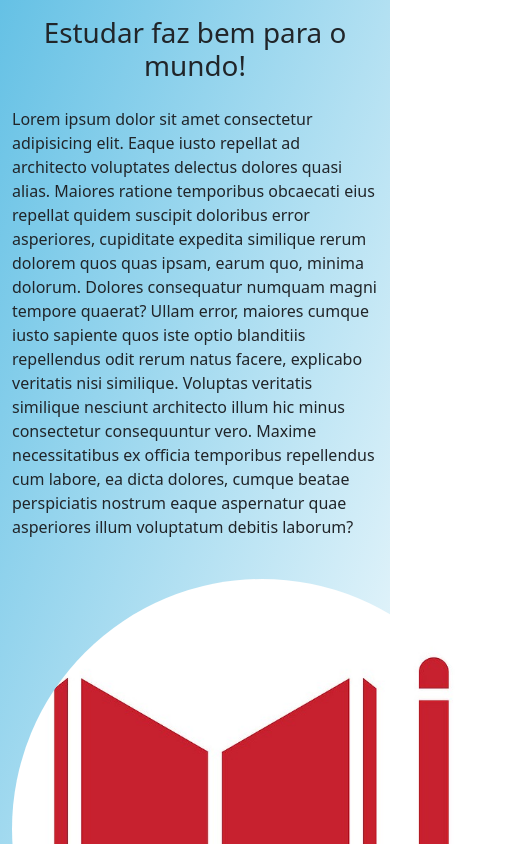
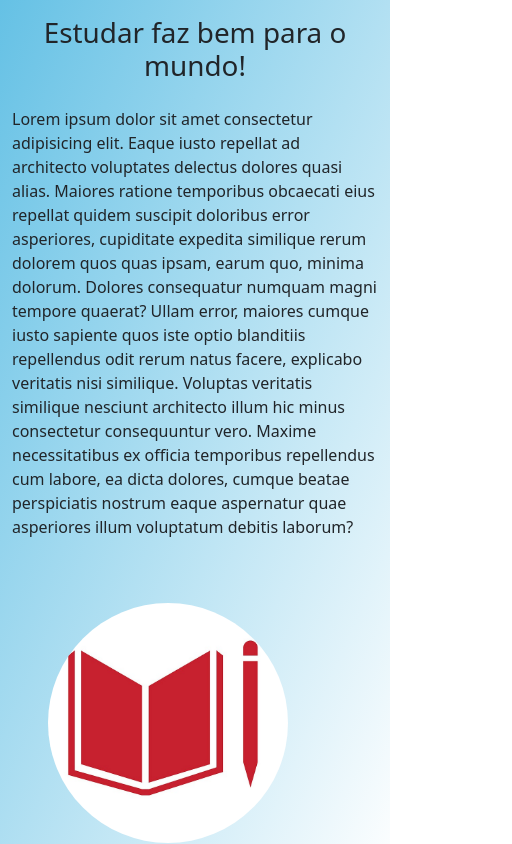
Before and after one commit to LetoMurakai/illuminer-Angular, an Angular app: page / in a window 390 px wide. Shown: the top 844 px of the page, 512 px wide, since content can reach past the window. Built offline with nearby package versions, Linux system fonts and the light colour scheme.

Commit message:
"ajuste de imagem estudar faz bem"

```diff
--- a/src/app/estudar-faz-bem/estudar-faz-bem.component.css
+++ b/src/app/estudar-faz-bem/estudar-faz-bem.component.css
@@ -5,7 +5,28 @@
 
 .img {
     border-radius: 50%;
-    width: 500px;
-    height: 500px;
+    width: 30rem;
+    height: 30rem;
 
 }
+
+@media (max-width:2000px){
+    .img {
+        width: 25rem;
+        height: 25rem;
+    }
+}
+
+@media (max-width:1068px){
+    .img {
+        width: 20rem;
+        height: 20rem;
+    }
+}
+
+@media (max-width:500px){
+    .img {
+        width: 15rem;
+        height: 15rem;
+    }
+}
--- a/src/app/estudar-faz-bem/estudar-faz-bem.component.html
+++ b/src/app/estudar-faz-bem/estudar-faz-bem.component.html
@@ -11,7 +11,7 @@
 
             </div>
 
-            <div class="col-md-6 mt-4" id="img">
+            <div class="col-md-6 p-5" id="img">
                 <img src="../../assets/ods5.jpg" class="img" alt="">
             </div>
 
```
